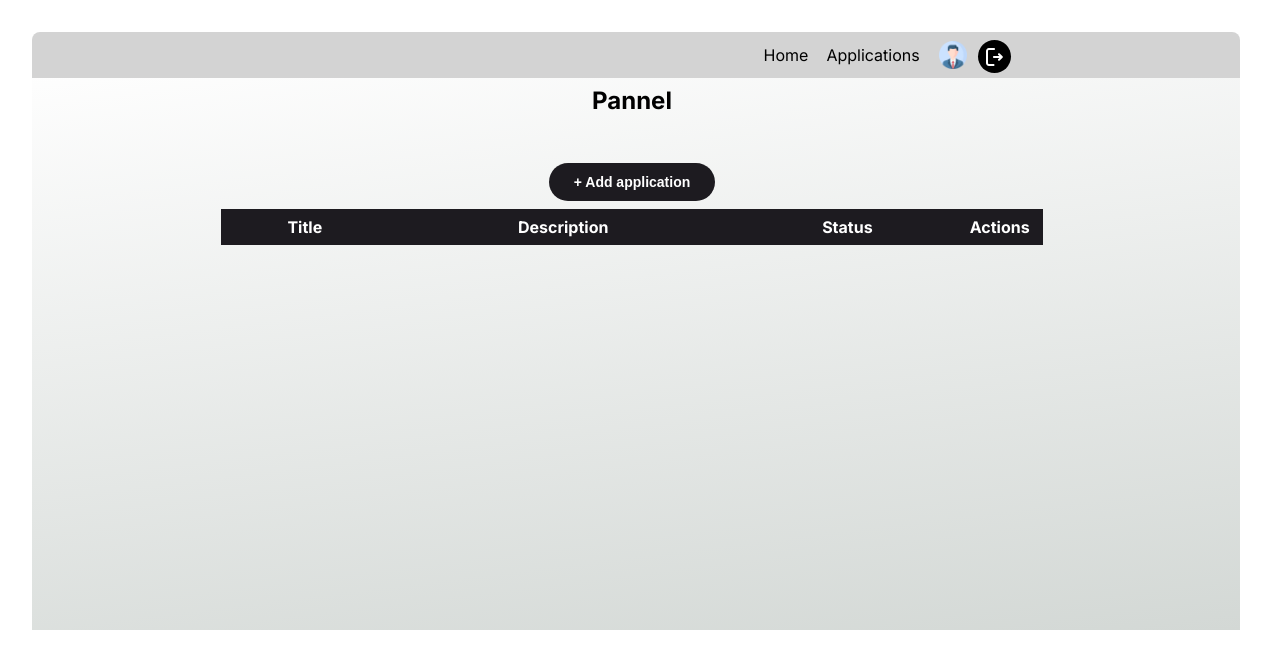
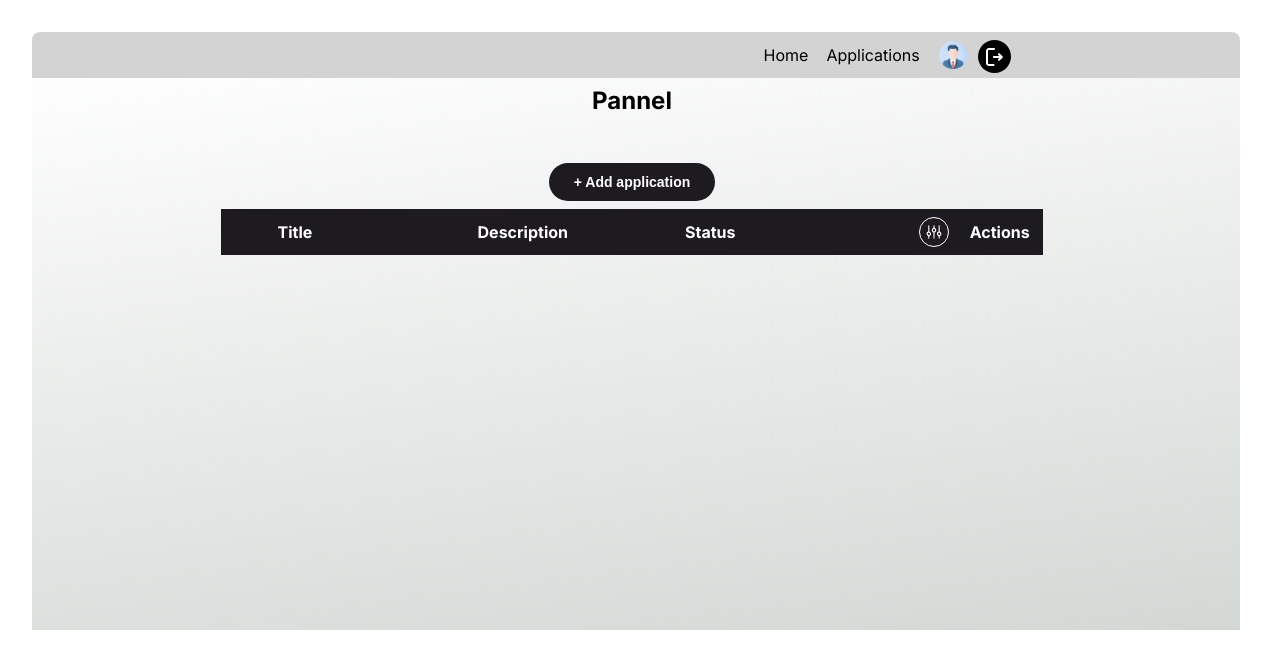
Before and after one commit to LissaSosunova/Test-task, a React (Vite) app: page /admin-pannel/applications in a window 1280 px wide. Shown: the top 668 px of the page. Built offline with nearby package versions, Linux system fonts and the light colour scheme; sample sign-in values are in the browser's storage.

Commit message:
add filters

```diff
--- a/src/guards/AuthGuard.tsx
+++ b/src/guards/AuthGuard.tsx
@@ -9,7 +9,6 @@ export default function AuthGuard({ children }: Props) {
   const isAuthenticated = Boolean(localStorage.getItem('user'))
 
   if (!isAuthenticated) {
-    console.log('isAuthenticated', isAuthenticated)
     return <Navigate to="/" replace />
   }
 
--- a/src/pages/AdminPanel/tabs/applications/ApplicationsTab.tsx
+++ b/src/pages/AdminPanel/tabs/applications/ApplicationsTab.tsx
@@ -1,4 +1,4 @@
-import { useState } from 'react'
+import { useState, useEffect, useRef } from 'react'
 import { type Application } from '../../../../shared/interfaces/application'
 import { ApplicationRowItem } from './ApplicationRowItem'
 import { useDictionaries } from '../../../../hooks/useDictionaries'
@@ -11,7 +11,7 @@ export default function ApplicationsTab() {
   const { user } = useAuth()
   const [creating, setCreating] = useState(false)
   const [currentApplications, setApplications] = useState<Application[]>([])
-  const [currentFilter, setCurrentFilter] = useState<string | null>(null)
+  const [isOpenFilter, setCurrentFilter] = useState(false)
 
   const handleCreate = (data: Application) => {
     const randomNum = Math.floor(Math.random() * 100000001)
@@ -21,12 +21,32 @@ export default function ApplicationsTab() {
     })
     setCreating(false)
   }
+  useEffect(() => {
+    setApplications(applications)
+  }, [applications])
 
-    const handleSetFilterClick = (value?: string) => {
+  const toggleFilter = () => {
+    setCurrentFilter(!isOpenFilter)
+  };
+  // Handle clicks outside the dropdown
+  const dropdownRef = useRef<HTMLDivElement | null>(null);
+  useEffect(() => {
+    const handleClickOutside = (event: MouseEvent) => {
+      if (dropdownRef.current && !dropdownRef.current?.contains(event.target as Node)) {
+        setCurrentFilter(false);
+      }
+    };
+    document.addEventListener('mousedown', handleClickOutside);
+    return () => {
+      document.removeEventListener('mousedown', handleClickOutside);
+    };
+  }, []);
+
+  const handleSetFilterClick = (value?: string) => {
     if (value) {
       const data = applications.filter(a => a.status === value)
       setApplications(data)
-      setCurrentFilter(value)
+      setCurrentFilter(false)
     } else {
       setApplications(applications)
       setCurrentFilter(null)
@@ -53,7 +73,23 @@ export default function ApplicationsTab() {
             )}
             <th>Title</th>
             <th>Description</th>
-            <th>Status</th>
+            <th>
+              <div className="admin-table--td-filter">
+                Status
+                <div className="btn-filter" onClick={() => toggleFilter()}></div>
+                {isOpenFilter && (
+                  <div className="admin-table--filter-options" ref={dropdownRef}>
+                    <ul>
+                      <li className="filter-btn-li" onClick={() => handleSetFilterClick()}>Reset filter</li>
+                      <li className="filter-btn-li" onClick={() => handleSetFilterClick('new')}>New</li>
+                      <li className="filter-btn-li" onClick={() => handleSetFilterClick('in_progress')}>In progress</li>
+                      <li className="filter-btn-li" onClick={() => handleSetFilterClick('done')}>Done</li>
+                    </ul>
+                  </div>
+                )}
+
+              </div>
+            </th>
             {user?.role === 'manager' && (
               <th>Creator</th>
             )}
@@ -69,7 +105,7 @@ export default function ApplicationsTab() {
             />
           )}
 
-          {applications.map((application, index) => (
+          {currentApplications.map((application, index) => (
             <ApplicationRowItem
               key={application.id}
               index={index}
--- a/src/pages/Home/Home.tsx
+++ b/src/pages/Home/Home.tsx
@@ -8,7 +8,8 @@ export default function Home() {
                     </div>
                     <div className="col-10 md:col-12 flex flex-row align-items-center justify-content-center">
                         <p className="text-center">About:
-                          <br />  Here is about
+                          <br />  This is a test task created to pass the selection for the position Junior React Developer
+                          <br /> Click "Login" on top bar, you can create any User, choose Role (this is nessesery)
                         </p>
                     </div>
                 </div>
--- a/src/styles/buttons/base.css
+++ b/src/styles/buttons/base.css
@@ -13,6 +13,20 @@
     border-radius: 50%;
     border: 1px solid transparent;
 
+}
+
+.btn-filter {
+    width: 28px;
+    height: 28px;
+    background-image: url(../../assets/icons/filter.svg);
+    background-position: center;
+    background-repeat: no-repeat;
+    background-size: calc(100%);
+    border-radius: 50%;
+    border: 1px solid #FFF;
+    &:hover {
+        cursor: pointer;
+    }
 }
 
 .btn-profile-mob {
@@ -114,17 +128,6 @@ button {
     color: #1D1B20 !important;
 }
 
-.filter-btn-fake {
-    color: var(--primary-color-text);
-    background-color: var(--filter-button);
-
-    &:hover,
-    :focus {
-        /* background-color: var(--filter-button-focus); */
-        cursor: default;
-    }
-}
-
 .filter-btn {
     color: var(--primary-color-text);
     background-color: var(--filter-button);
@@ -134,49 +137,3 @@ button {
         background-color: var(--filter-button-focus);
     }
 }
-
-.rounded-btn {
-    min-width: 44px;
-    max-width: 44px;
-    min-height: 44px;
-    max-height: 44px;
-    align-items: center;
-    justify-content: center;
-    display: flex;
-    border-radius: 50%;
-    flex-wrap: nowrap;
-    color: var(--primary-color-text);
-    background-color: var(--filter-button);
-}
-
-.rounded-btn-invert {
-    font-size: 13px;
-    font-weight: 600;
-    color: var(--filter-button);
-    background-color: var(--primary-color-text);
-}
-
-.rounded-btn:hover,
-.rounded-btn:focus {
-    background-color: var(--filter-button-focus);
-    cursor: pointer;
-}
-
-.rounded-btn-invert:hover,
-.rounded-btn-invert:focus {
-    background-color: var(--primary-color-text-hovered);
-    cursor: pointer;
-}
-
-.rounded-btn:hover svg,
-.rounded-btn:focus svg {
-    opacity: 1 !important;
-}
-
-.rounded-btn svg {
-    opacity: 0.5;
-}
-
-.arrow-left svg {
-    transform: rotate(180deg) !important;
-}
--- a/src/styles/containers/base.css
+++ b/src/styles/containers/base.css
@@ -148,20 +148,17 @@
     justify-content: center;
 }
 
-.admin-table,
-.types-table {
+.admin-table {
     border-collapse: collapse;
 }
 
-.admin-table thead,
-.types-table thead {
+.admin-table thead {
     background: var(--primary-color-text);
     color: var(--primary-color);
     border-collapse: collapse;
 }
 
-.admin-table td,
-.types-table td {
+.admin-table td {
     border: 1px solid black;
     text-align: left;
     padding: 4px 8px;
@@ -174,22 +171,8 @@
     text-align: center;
 }
 
-.types-table td:last-child,
-.types-table thead tr th:last-child {
-    max-width: 110px;
-    width: 110px;
-    text-align: center;
-}
 
-.types-table td:first-child,
-.types-table thead tr th:first-child {
-    max-width: 170px;
-    width: 170px;
-    text-align: center;
-}
-
-.admin-table thead tr th,
-.types-table thead tr th {
+.admin-table thead tr th {
     padding: 8px;
 }
 
@@ -198,3 +181,39 @@
     width: 22px;
     margin: auto;
 }
+
+.admin-table--td-filter {
+    display: flex;
+    justify-content: space-between;
+    align-items: center;
+    position: relative;
+}
+
+.admin-table--filter-options {
+    position: absolute;
+    top: 30px;
+    right: 5px;
+    background-color: rgb(195 232 86);
+    color: black;
+    width: auto;
+    padding: 2px 12px;
+    font-size: 12px;
+    border: 1px solid black;
+    text-align: left;
+    border-radius: 4px;
+}
+
+.admin-table--filter-options .filter-btn {
+    color: white;
+
+    &:hover {
+        cursor: pointer;
+    }
+}
+.filter-btn-li {
+
+    padding: 3px 0px;
+    &:hover {
+        cursor: pointer;
+    }
+}
```
Also changed, not shown: src/assets/icons/filter.svg (added), 1 other file (tests, documents, lock files or other folders).
